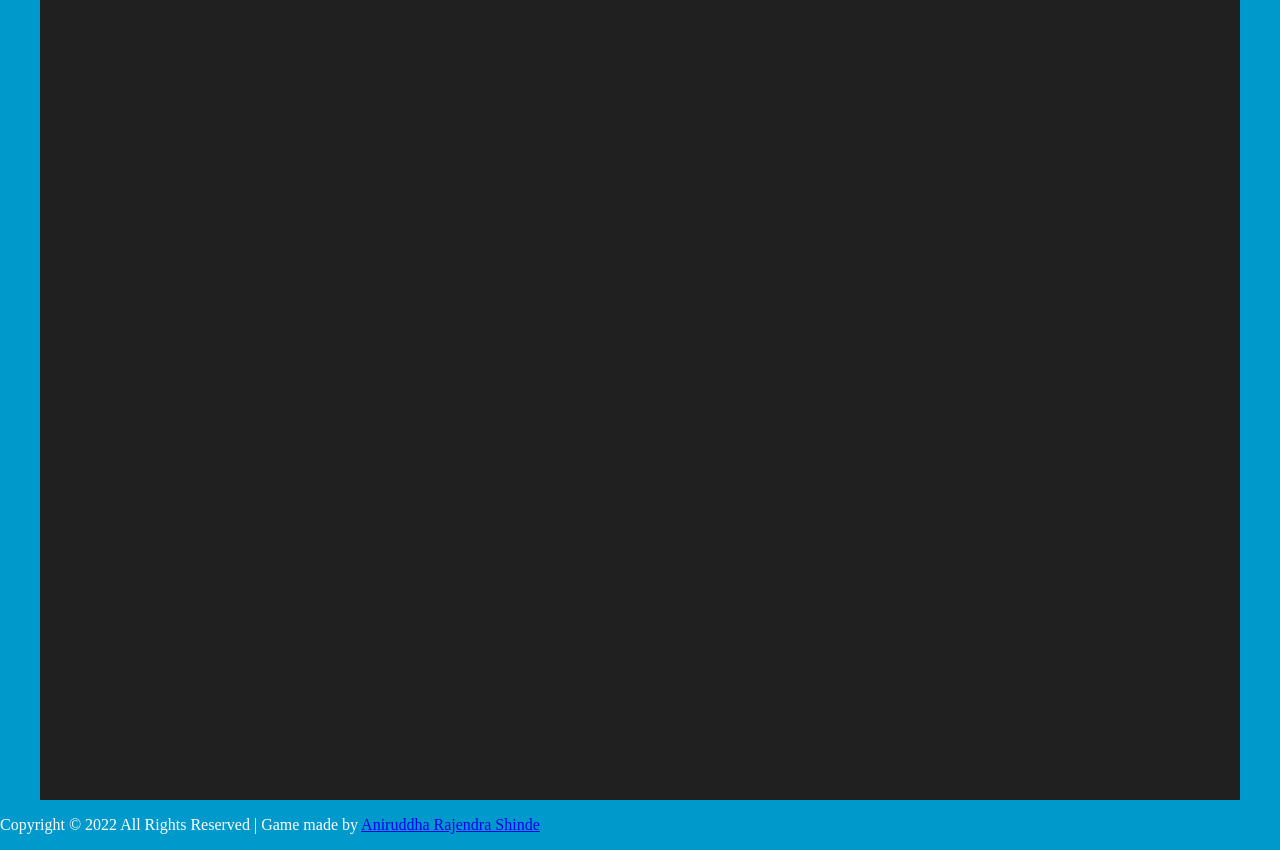
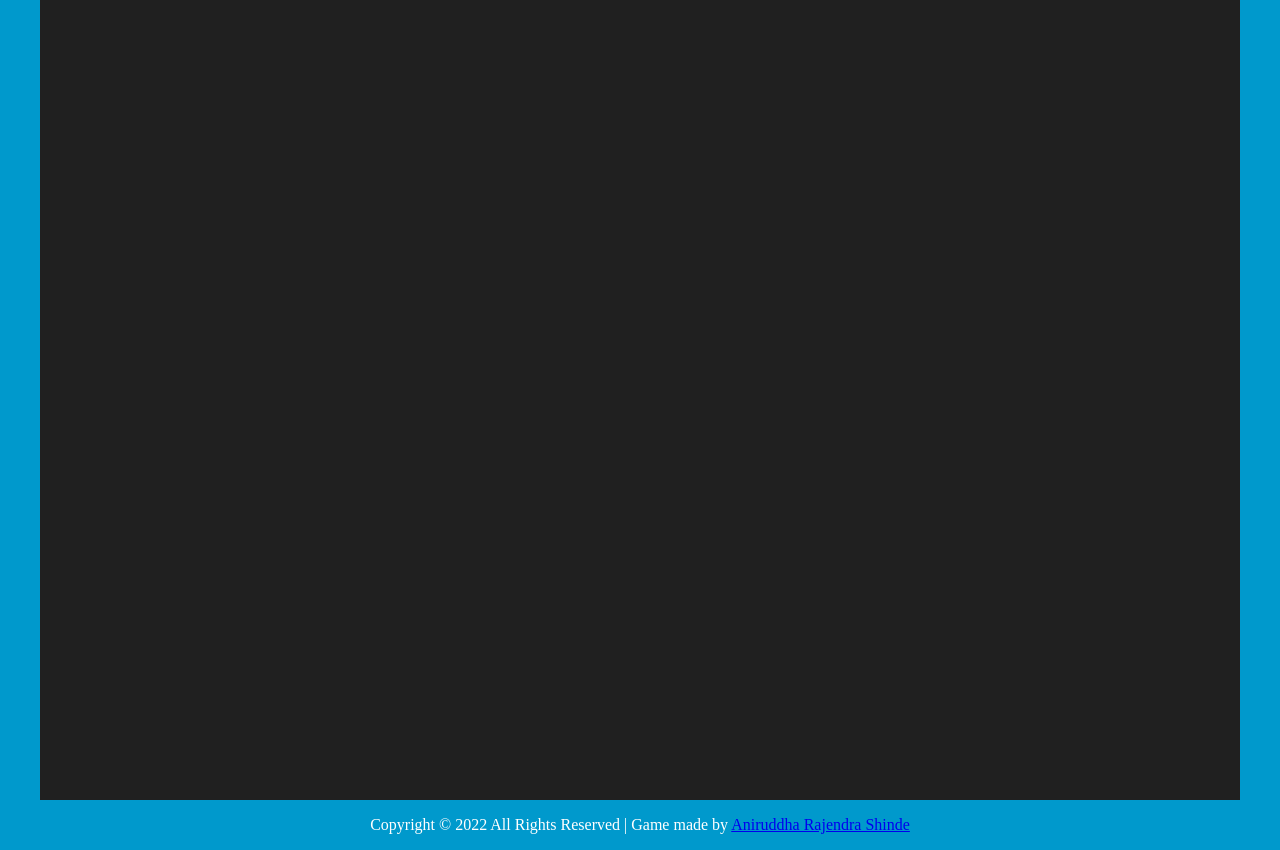
Before and after one commit to anirudddh/Clumsy-Bird, a website: page index.html in a window 1280 px wide. Drawn offline with Linux system fonts and the light colour scheme; no server answers.

Commit message:
Update index.html

```diff
--- a/index.html
+++ b/index.html
@@ -36,8 +36,9 @@
         <!-- Canvas placeholder -->
         <div id="screen"></div>
 <footer>
+    <div class="footer">
                 <p>Copyright &copy; 2022 All Rights Reserved | Game made by <a href="https://linktr.ee/Anirudddh" >Aniruddha Rajendra Shinde</a>  </p>
-
+    </div>
 </footer>
 
         <!-- melonJS Library -->
```
